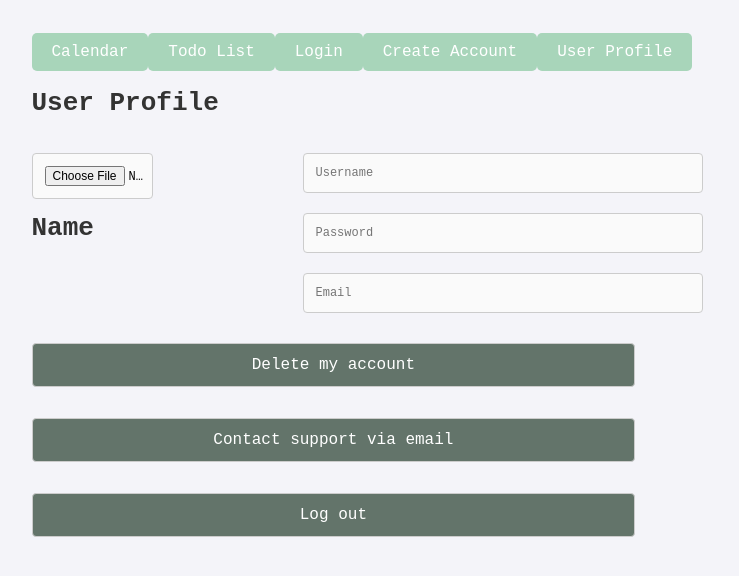
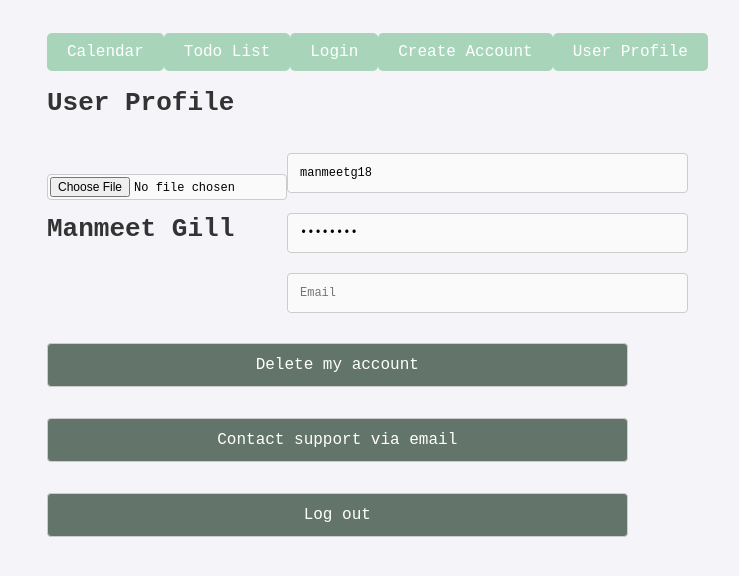
Before and after one commit to sapierre26/ToDo_List, a React (Vite) app in the folder frontend/: page /UserProfile in a window 1280 px wide. Shown: the top 576 px of the page, without its empty margins (206-945 px from the left). Built offline with nearby package versions, Linux system fonts and the light colour scheme.

Commit message:
No vulnerabilities with npm audit

```diff
--- a/frontend/src/App.jsx
+++ b/frontend/src/App.jsx
@@ -32,7 +32,7 @@ function App() {
 
         </nav>
 
-        <Routes>
+        <Routes style={{padding: "20rem"}}>
           <Route path="/Calendar" element={<CalendarComponent />} />
           <Route path="/Todolist" element={<MyApp />} />
           <Route path="/Login" element={<Login />} />
--- a/frontend/src/components/UserProfile/page.jsx
+++ b/frontend/src/components/UserProfile/page.jsx
@@ -1,6 +1,12 @@
 import React, {useState, useEffect} from "react"
+import "./userProfile.module.css";
 
 const UserProfile = () => {
+    const user = {
+        name: 'Manmeet Gill',
+        username: 'manmeetg18',
+        password: 'apple@10',
+    }
     //handle image upload
     const [userPic, setUserPic] = useState(null);
     const handleImageUpload = (e) => {
@@ -17,43 +23,53 @@ const UserProfile = () => {
         <div className="UserProfile">
             <h2>User Profile</h2>
             <div className="UserSettings" style={{display: "flex"}}>
-                <div className="UserInfo">
+                <div className="UserInfo" >
                     <div className="UserPic">
                     {userPic ?
                     (<img
                         src={userPic}
-                        alt="profilePicture"
                         style={{
                             height: "300px",
-                            width: "350px"
+                            width: "350px",
+                            paddingRight: "2rem",
                         }}
+                        alt="profilePicture"
                     />) :
                         (<span></span>)}
+                        <label className="Filebox">
                             <input
                                 type="file"
+                                className="FileInput"
                                 onChange={(handleImageUpload)}
                                 style={{
-                                width: "45%"
+                                    padding: "2px",
+                                    width: "15rem",
+                                    display: "flex"
                                 }}
                             />
+                        </label>
                     </div>
                     <h2>
-                        <span className="Username">Name</span>
+                        <span className="Username">{user.name}</span>
                     </h2>
                 </div>
                 <div className="UserChangeInfo">
 
                     <input
                         type="text"
-                        placeholder="Username"
+                        value={user.username}
+                        disabled
                     />
                     <input
                         type="password"
-                        placeholder="Password"
+                        autocomplete="current-password webauthn"
+                        value={user.password}
+                        disabled
                     />
                     <input
                         type="email"
                         placeholder="Email"
+                        disabled
                     />
                 </div>
             </div>
--- /dev/null
+++ b/frontend/src/components/UserProfile/userProfile.module.css
@@ -0,0 +1,14 @@
+.UserSettings {
+    border: 0rem solid;
+    border-color: black;
+}
+/*
+.UserPic {
+    width: 10rem;
+    height: 20rem;
+    background-color: #ccc;
+    border: 4px double black;
+    display: flex;
+    align-items: center;
+    justify-content: center;
+} */
--- a/package.json
+++ b/package.json
@@ -43,6 +43,6 @@
     "mongodb": "^6.14.2",
     "mongoose": "^8.12.1",
     "next": "^15.2.2",
-    "react-split-pane": "^0.1.92"
+    "split-pane-react": "^0.1.3"
   }
 }
```
Also changed, not shown: 1 other file (tests, documents, lock files or other folders). Lines whose indentation alone changed are shown as unchanged.
